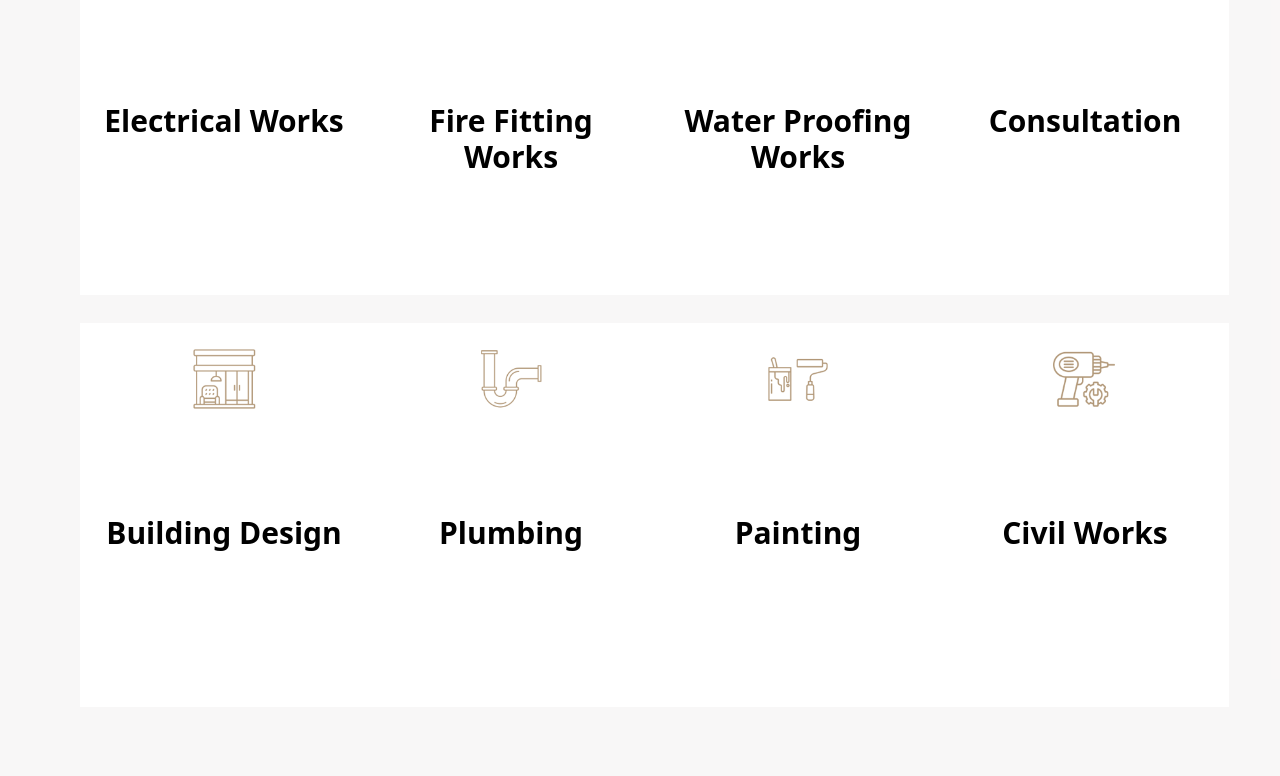
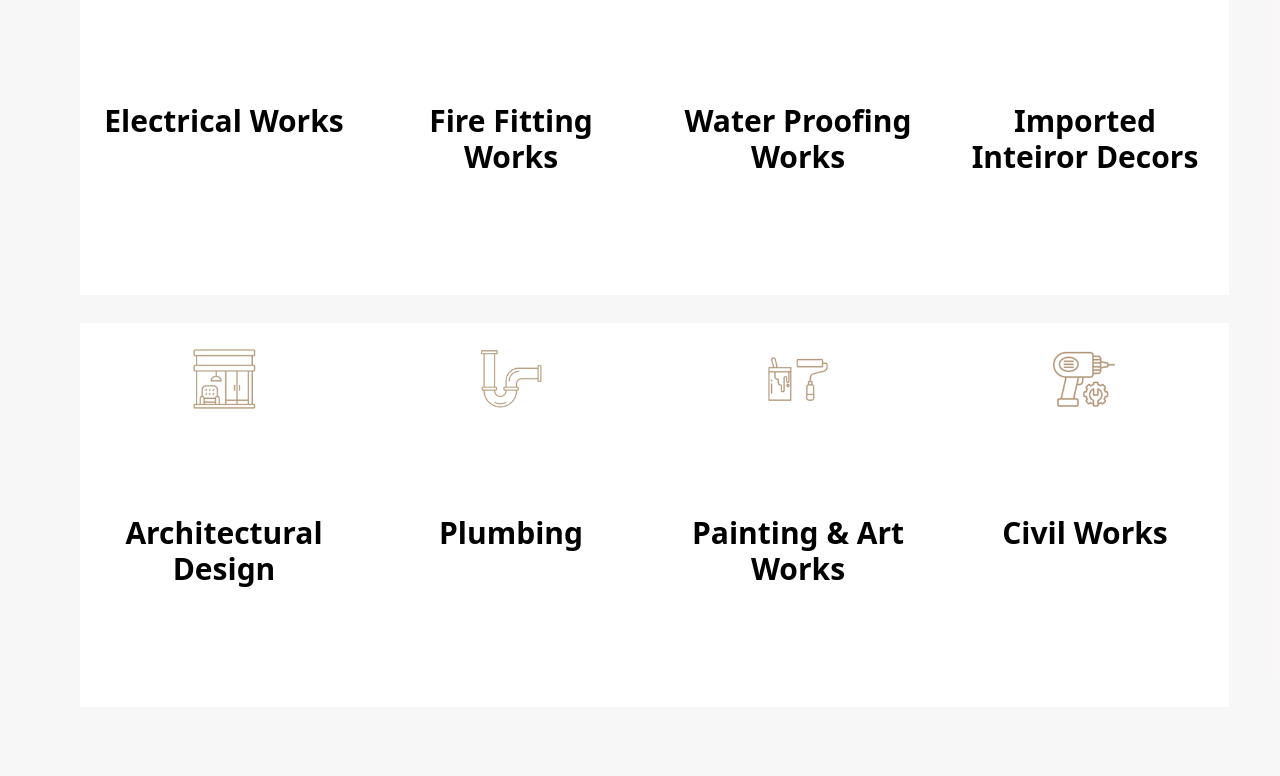
Before and after one commit to rakeshmiriyala/Infrastructure_Website, a React (Vite) app: page /#/ in a window 1280 px wide. Shown: the part 2624-3400 px from the top of the page. Built offline with nearby package versions, Linux system fonts and the light colour scheme.

Commit message:
twentysix

```diff
--- a/src/Components/Contact.jsx
+++ b/src/Components/Contact.jsx
@@ -56,7 +56,7 @@ const ContactSection = () => {
                       href="tel:+91-1234567890"
                       className="relative text-lg text-gray-600 group-hover:text-[#00a69c] transition-all duration-300"
                     >
-                      +91-9700071115
+                      +91-9700071115 , +91-9121231237
                       <span className="absolute left-0 bottom-0 w-full h-[2px] bg-[#00a69c] scale-x-0 group-hover:scale-x-100 transition-transform duration-300 origin-left"></span>
                     </a>
                   </div>
--- a/src/Components/Footer.jsx
+++ b/src/Components/Footer.jsx
@@ -32,8 +32,8 @@ const Footer = () => {
         {/* Column 4: Contact Information */}
         <div>
           <h3 className="text-xl font-semibold mb-4">Get in Touch</h3>
-          <p className="mb-2 text-lg" ><a href="#" className="hover:text-gray-400">{'> '}Imperial Towers, 301, 3rd Floor, Ameerpet, Hyderabad, Telangana - 500038.</a></p>
-          <p className="mb-2 text-lg"><a href="#" className="hover:text-gray-400">{'> '}+91-1234567890</a></p>
+          <p className="mb-2 text-lg" ><a href="#" className="hover:text-gray-400">{'> '}Suraram, Hyderabad, Telangana - 500055.</a></p>
+          <p className="mb-2 text-lg"><a href="#" className="hover:text-gray-400">{'> '}+91-9700071115 , +91-9121231237</a></p>
           <p className="text-lg"><a href="mailto:info@exelusiconic.com" className="hover:text-gray-400">{'> '}info@exelusiconic.com</a></p>
         </div>
 
--- a/src/Components/Infrastructure.jsx
+++ b/src/Components/Infrastructure.jsx
@@ -23,22 +23,16 @@ const Infrastructure = () => {
             {/* Circle 1 */}
             <div className="w-40 h-40 md:w-48 md:h-48 lg:w-52 lg:h-52 bg-white rounded-full flex flex-col items-center justify-center text-black shadow-md">
               <h1 className="text-3xl md:text-4xl mb-2 text-[#00a69c] font-extrabold">
-                130+
+                100+
               </h1>
-              <h2 className="text-md md:text-lg mb-2">Completed Projects</h2>
-              <p className="text-xs lg:text-[13px] md:text-sm text-start">
-              Transforming visions into reality
-              </p>
+              <h2 className="text-md md:text-lg mb-2">Commercial Projects</h2>
             </div>
             {/* Circle 2 */}
             <div className="w-40 h-40 md:w-48 md:h-48 lg:w-52 lg:h-52 bg-white rounded-full flex flex-col items-center justify-center text-black shadow-md">
               <h1 className="text-3xl md:text-4xl mb-2 text-[#00a69c] font-extrabold">
-                10+
+              500+
               </h1>
-              <h2 className="text-md md:text-lg mb-2">Years of Experience</h2>
-              <p className="text-xs lg:text-[13px] md:text-sm text-center">
-              Crafting timeless interiors with innovation and quality
-              </p>
+              <h2 className="text-md md:text-lg mb-2">Residential Projects</h2>
             </div>
           </div>
         </div>
--- a/src/Components/Loader.jsx
+++ b/src/Components/Loader.jsx
@@ -4,7 +4,7 @@ import loaderVideo from "../assets/loader_animation.mp4"; // Adjust path based o
 const Loader = () => {
   return (
     <div className="flex flex-col justify-center items-center h-screen bg-gray-100">
-      <video autoPlay loop muted className="w-full">
+      <video autoPlay loop muted className="w-full h-screen">
         <source src={loaderVideo} type="video/mp4" />
         Your browser does not support the video tag.
       </video>
--- a/src/Components/ServiceCards.jsx
+++ b/src/Components/ServiceCards.jsx
@@ -43,17 +43,17 @@ const services = [
   },
   {
     step: "04",
-    name: "Consultation",
+    name: "Imported Inteiror Decors",
     imageUrl: serviceImage4,
     iconUrl: iconTireReplacement,
-    link: "/services/consultation",
+    link: "/services/interior-works",
   },
   {
     step: "05",
-    name: "Building Design",
+    name: "Architectural Design",
     imageUrl: serviceImage5,
     iconUrl: iconBatteryServices,
-    link: "/services/building-design",
+    link: "/services/civil-works",
   },
   {
     step: "06",
@@ -64,7 +64,7 @@ const services = [
   },
   {
     step: "07",
-    name: "Painting",
+    name: "Painting & Art Works",
     imageUrl: serviceImage7,
     iconUrl: iconEngineRepair,
     link: "/services/painting-works",
```
Also changed, not shown: src/assets/Logo-1.png.
